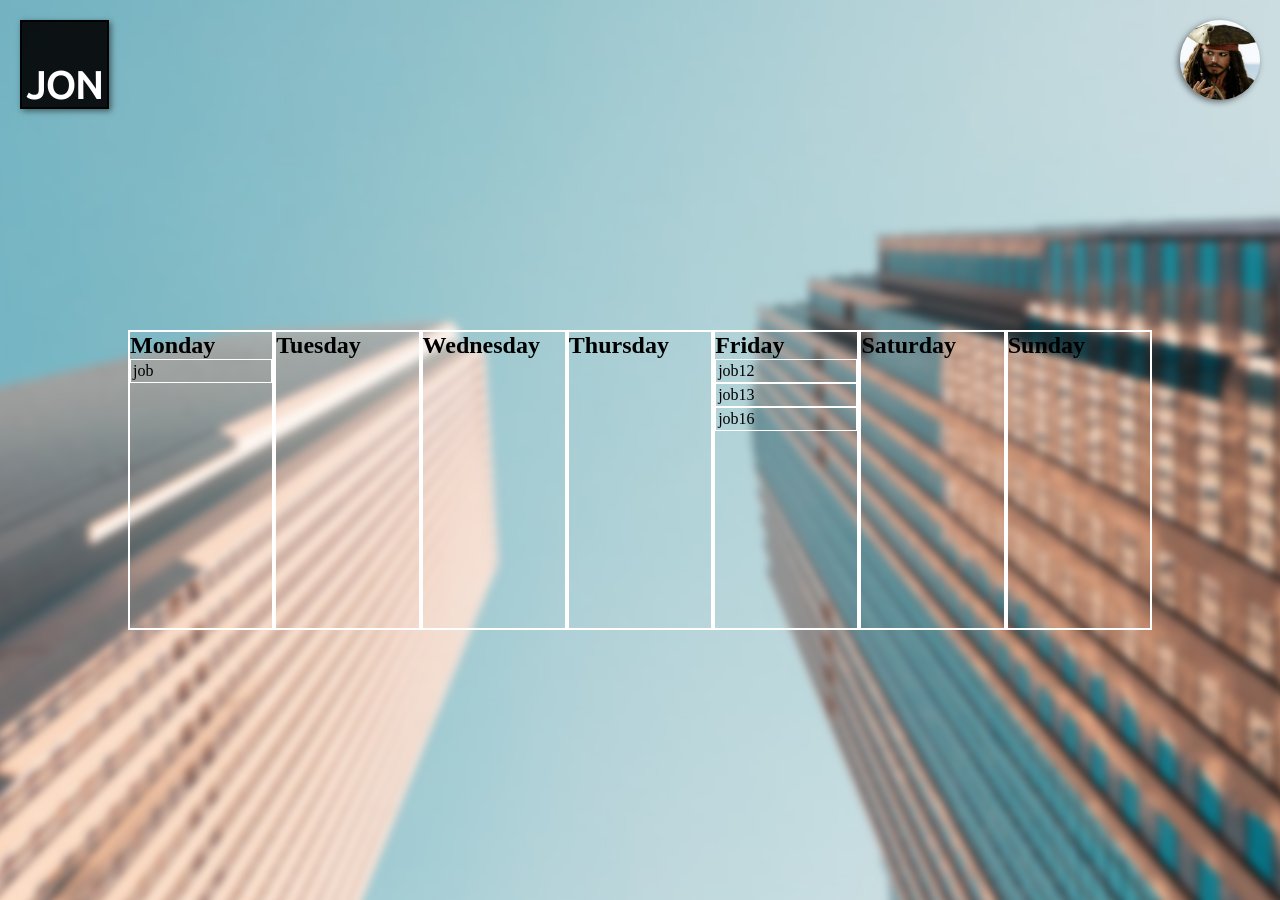
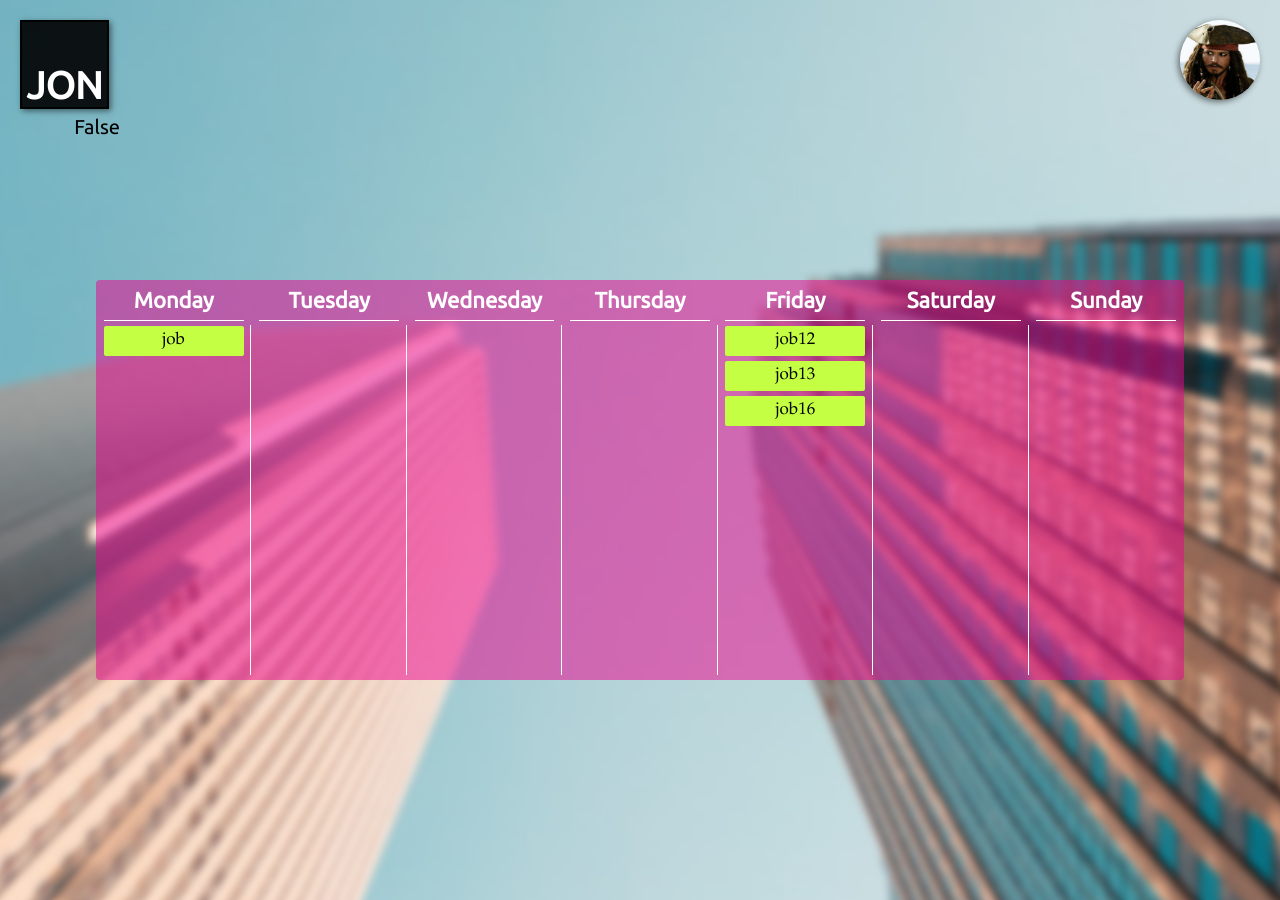
Before and after one commit to JULIOCANCHALA/IS, a Flask app: page /userpage in a window 1280 px wide. Run offline with Flask 2, Linux system fonts and the light colour scheme; data comes from the database, SQL or seed files in the repository; some libraries are stand-ins or nearby versions.

Commit message:
Refactor calendar design

```diff
--- a/app.py
+++ b/app.py
@@ -137,14 +137,14 @@ def userpage():
             tmp.append(job)
     jobs = [x for x in jobs if x not in tmp]
 
-    return render_template('personPage.html', title='userPage', jobs=jobs)
+    return render_template('userpage.html',  email=session.get('email',False) , title='userPage', jobs=jobs)
 
 @app.route('/userprofile')
 def userprofile():
     person = Person.query.filter_by(email=session['email']).first()
     jobs = Job.query.join(JobPerson).filter(JobPerson.person_id==person.id).all()
 
-    return render_template('personProfile.html', title='userProfile', jobs=jobs)
+    return render_template('userprofile.html', email=session.get('email',False) , title='userProfile', jobs=jobs)
 
 @app.route('/companypage')
 def companypage():
--- a/static/css/userpage.css
+++ b/static/css/userpage.css
@@ -1,6 +1,8 @@
 .screen-img--home{
 background-image: url("../img/welcome2.jpg") !important;
 }
+
+
 
 .name--home{
     height: 85px;
@@ -27,13 +29,13 @@ background-image: url("../img/welcome2.jpg") !important;
     margin-top: 115px;
     z-index: 2;
     font-family: 'Ubuntu', sans-serif;
-    font-size: 22px;
+    font-size: 20px;
     font-weight: lighter;
     height: fit-content;
     width: 100px;
     position: absolute;
     text-align: right;
-    color: rgba(237,1,140,1);
+    color: rgb(0, 0, 0);
     left: 0px;
     margin-left: 20px;
 }
@@ -74,26 +76,82 @@ background-image: url("../img/welcome2.jpg") !important;
 }
 
 .jobs-table{
-    z-index: 5;
-    width: 80%;
+    z-index: 2;
+    height: 400px;
+    width: 85%;
     margin-top: 60px;
     display: flex;
     flex-direction: row;
     position: absolute;
     align-self: center;
-    height: 300px;
+    background-color: rgba(237,1,140,0.5);
+    border-radius: 4px;
 }
 
 .jobs-table-column{
-    float: left;
-    width: 18%;
-    border: 2px white solid;
+    width: calc(100%/7);
+    height: 100%;
+    display: flex;
+    flex-direction: column;
+    align-items: center;
+    position: relative;
 }
 
 .jobs-table-cell{
-    padding: 2px;
-    border: 1px white solid;
+    height: fit-content;
+    width: 90%;
+    background-color: rgba(197, 255, 68,1);
+    margin-top: 5px;
+    border-radius: 2px;
+    display: flex;
+    justify-content: center;
+    align-items: center;
+    cursor: pointer;
+}
+
+.jobs-table-cell:hover .jobs-table__titlejob{
+    color: #fd343e;
+    font-size: 22px;
+
+}
+
+.jobs-table__titleday{
+    font-family: 'Ubuntu', sans-serif;
+    font-size: 22px;
+    color: #ffffff;
+    text-align: center;
+    line-height: 40px;
+}
+
+.jobs-table__titleline{
+    z-index: 2;
+    height: 1px;
+    width: 90%;
+    background-color: white;
+}
+
+.jobs-table__columnline{
+    z-index: 2;
+    height: calc(100% - 50px);
+    width: 1px;
+    background-color: white;
+    position: absolute;
+    right: 0px;
+    bottom: 5px;
+}
+
+.jobs-table__titlejob{
+    font-family: "Palatino", sans-serif;
+    font-size: 17px;
+    line-height: 30px;
+    font-weight: lighter;
+    color: black;
+    transition-property: all;
+    transition-timing-function: ease-in-out;
+    transition-duration: 80ms;
+
 }
 
 
+
 /*----------------*/
--- a/static/css/userprofile.css
+++ b/static/css/userprofile.css
@@ -101,7 +101,7 @@ background-image: url("../img/user.jpg") !important;
 }
 
 .useractions{
-    height: 350px;
+    height: fit-content;
     width: 100%;
     position: absolute;
     align-self: center;
@@ -109,17 +109,28 @@ background-image: url("../img/user.jpg") !important;
     display: flex;
     flex-direction: row;
     justify-content: center;
+    margin-top: 60px;
+
+}
+.jobs-table--profiel{
+    position: relative !important;
+    width: 80% !important;
+    margin-top: 0px !important;
+    margin-right: 20px;
 
 }
 
 .useractions__notifications{
     height: 350px;
-    width: 290px;
+    width: 20%;
     background-color: rgba(255,255,255,0.7);
     box-shadow: 2px 2px 6px 0px rgba(0,0,0,0.4);
     display: flex;
     flex-direction: column;
     align-items: center;
+    margin-right: 20px;
+    margin-left: 20px;
+
 }
 
 .title-notification{
@@ -138,11 +149,3 @@ background-image: url("../img/user.jpg") !important;
     width: 90%;
     background-color: rgba(0,0,0,0.5);
 }
-
-
-.calendar-img--userpage{
-    width: 780px;
-    height: 350px;
-    margin-left: 40px;
-    box-shadow: 2px 2px 6px 0px rgba(0,0,0,0.4);
-}
--- a/templates/index.html
+++ b/templates/index.html
@@ -132,4 +132,5 @@
         <h2 class="footer__text">Politecnico di Torino - Information Systems</h2>
     </footer>-->
 
+
 {% endblock %}
--- a/templates/personPage.html
+++ b/templates/userpage.html
@@ -16,16 +16,24 @@
 
         <div class="jobs-table">
             {% for day in ['Monday', 'Tuesday', 'Wednesday', 'Thursday', 'Friday', 'Saturday', 'Sunday'] %}
+
                 <div class="jobs-table-column">
-                    <h2>{{ day }} </h2>
+                    <h2 class="jobs-table__titleday">{{ day }} </h2>
+                    <hr class="jobs-table__titleline">
                     {% for job in jobs %}
                         {% if job.dayOfWeek == day %}
                             <div class="jobs-table-cell">
-                                <p>{{ job.name }}</p>
+                                <p class="jobs-table__titlejob">{{ job.name }}</p>
                             </div>
+
                         {% endif %}
                     {% endfor %}
+
+                    {% if day != 'Sunday' %}
+                       <hr class="jobs-table__columnline">
+                    {% endif %}
                 </div>
+
 
             {% endfor %}
 
```
Also changed, not shown: templates/userprofile.html (renamed from templates/personProfile.html, +12 -5 lines).
